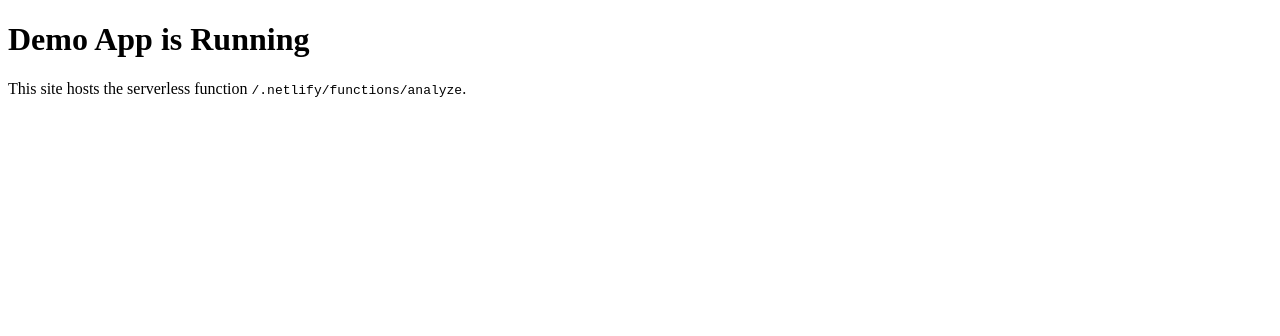
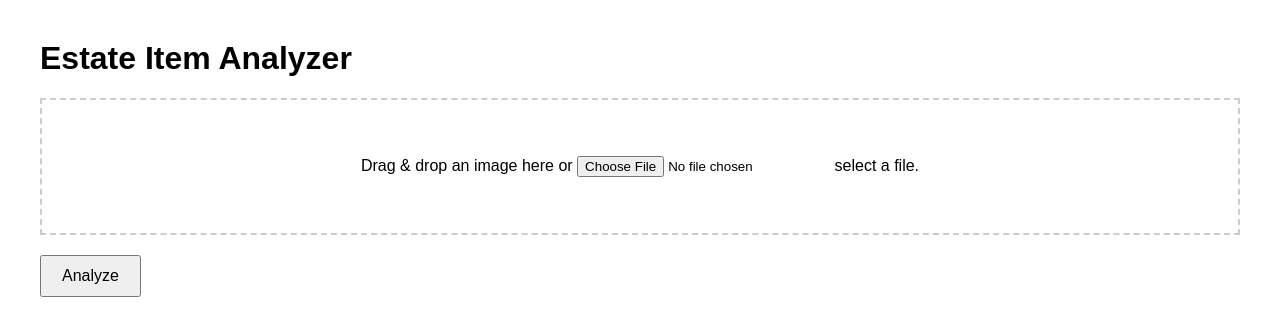
Before and after one commit to LegacyLoop/roaring-cendol-cdb08b, a website: page index.html in a window 1280 px wide. Drawn offline with Linux system fonts and the light colour scheme.

Commit message:
Update index.html

```diff
--- a/index.html
+++ b/index.html
@@ -2,10 +2,75 @@
 <html>
 <head>
   <meta charset="UTF-8" />
-  <title>Demo App</title>
+  <title>Estate Item Analyzer</title>
+  <style>
+    body { font-family: Arial, sans-serif; margin: 40px; }
+    #drop-area { border: 2px dashed #ccc; padding: 40px; text-align: center; }
+    #analyze-btn { margin-top: 20px; padding: 10px 20px; font-size: 16px; }
+    #spinner { display:none; margin-top:20px; }
+    #results { margin-top:20px; display:none; }
+    #error { color:red; margin-top:20px; display:none; }
+  </style>
 </head>
 <body>
-  <h1>Demo App is Running</h1>
-  <p>This site hosts the serverless function <code>/.netlify/functions/analyze</code>.</p>
+  <h1>Estate Item Analyzer</h1>
+  <div id="drop-area">
+    <p>Drag & drop an image here or <input type="file" accept="image/*" onchange="handleFiles(this.files)"> select a file.</p>
+  </div>
+  <button id="analyze-btn" onclick="analyzeItem()">Analyze</button>
+  <div id="spinner">Processing...</div>
+  <div id="error"></div>
+  <div id="results"></div>
+
+  <script>
+  let uploadedImageBase64 = '';
+
+  function handleFiles(files) {
+    const reader = new FileReader();
+    reader.onload = function (e) {
+      uploadedImageBase64 = e.target.result.split(',')[1];
+      document.getElementById('drop-area').innerHTML = `<p><strong>File loaded:</strong> ${files[0].name}</p>`;
+    };
+    reader.readAsDataURL(files[0]);
+  }
+
+  async function analyzeItem() {
+    const resultsDiv = document.getElementById('results');
+    const errorDiv = document.getElementById('error');
+    const spinner = document.getElementById('spinner');
+
+    resultsDiv.style.display = 'none';
+    errorDiv.style.display = 'none';
+    spinner.style.display = 'block';
+
+    if (!uploadedImageBase64) {
+      spinner.style.display = 'none';
+      errorDiv.innerText = 'Please upload an image first.';
+      errorDiv.style.display = 'block';
+      return;
+    }
+
+    try {
+      const response = await fetch("/.netlify/functions/analyze", {
+        method: 'POST',
+        headers: { 'Content-Type': 'application/json' },
+        body: JSON.stringify({
+          imageBase64: uploadedImageBase64,
+          prompt: `Please identify this estate item and provide:\n- Item Name\n- Category\n- Description\n- Condition Assessment\n- Age Estimate`
+        })
+      });
+
+      const data = await response.json();
+      if (!response.ok) throw new Error(data.error || 'Something went wrong');
+      resultsDiv.innerHTML = `<h2>AI Analysis Results</h2><p>${data.result.replace(/\n/g, '<br>')}</p>`;
+      resultsDiv.style.display = 'block';
+    } catch (err) {
+      errorDiv.innerText = `Error: ${err.message}`;
+      errorDiv.style.display = 'block';
+    } finally {
+      spinner.style.display = 'none';
+    }
+  }
+  </script>
 </body>
 </html>
```
